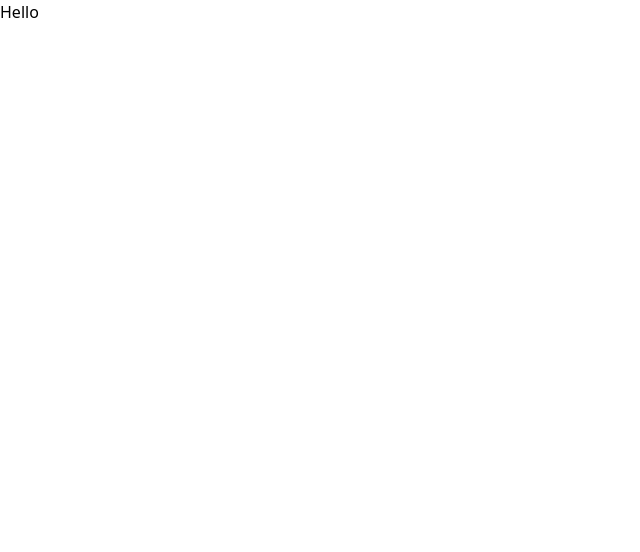
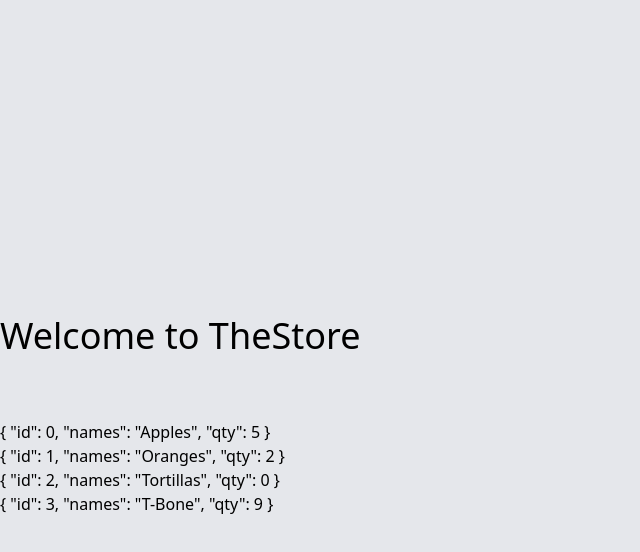
Before and after one commit to Lincxx/Intro-to-Vuejs, a plain HTML site: page index.html in a window 1280 px wide. Shown: the whole page, without its empty margins (0-640 px from the left). Drawn offline with nearby package versions, Linux system fonts and the light colour scheme.

Commit message:
Added some simple Vue

```diff
--- a/index.html
+++ b/index.html
@@ -8,7 +8,45 @@
   <title>Intro to Vue JS</title>
 </head>
 <body>
-  <div>Hello</div>
+  <div id="app" class="bg-gray-200 h-screen  flex flex-col align-center justify-center  pt-8">
+    <h1 class="text-4xl font-thin">
+      Welcome to {{storeName}}
+    </h1>
+    <ul class="mt-16">
+      <li v-for="product in products" >{{ product }}</li>
+    </ul>
+  </div>
   <script src="https://cdn.jsdelivr.net/npm/vue@2/dist/vue.js"></script>
+  <script>
+    const app = new Vue({
+      el: "#app",
+      data: {
+        storeName : 'TheStore',
+        products: [
+          {
+            id:0,
+            names: "Apples",
+            qty:5
+          },
+          {
+            id: 1,
+            names: "Oranges",
+            qty: 2
+          },
+          {
+            id: 2,
+            names: "Tortillas",
+            qty: 0
+          },
+          {
+            id: 3,
+            names: "T-Bone",
+            qty: 9
+          },
+        ]
+      }
+    })
+
+  </script>
 </body>
 </html>
```
